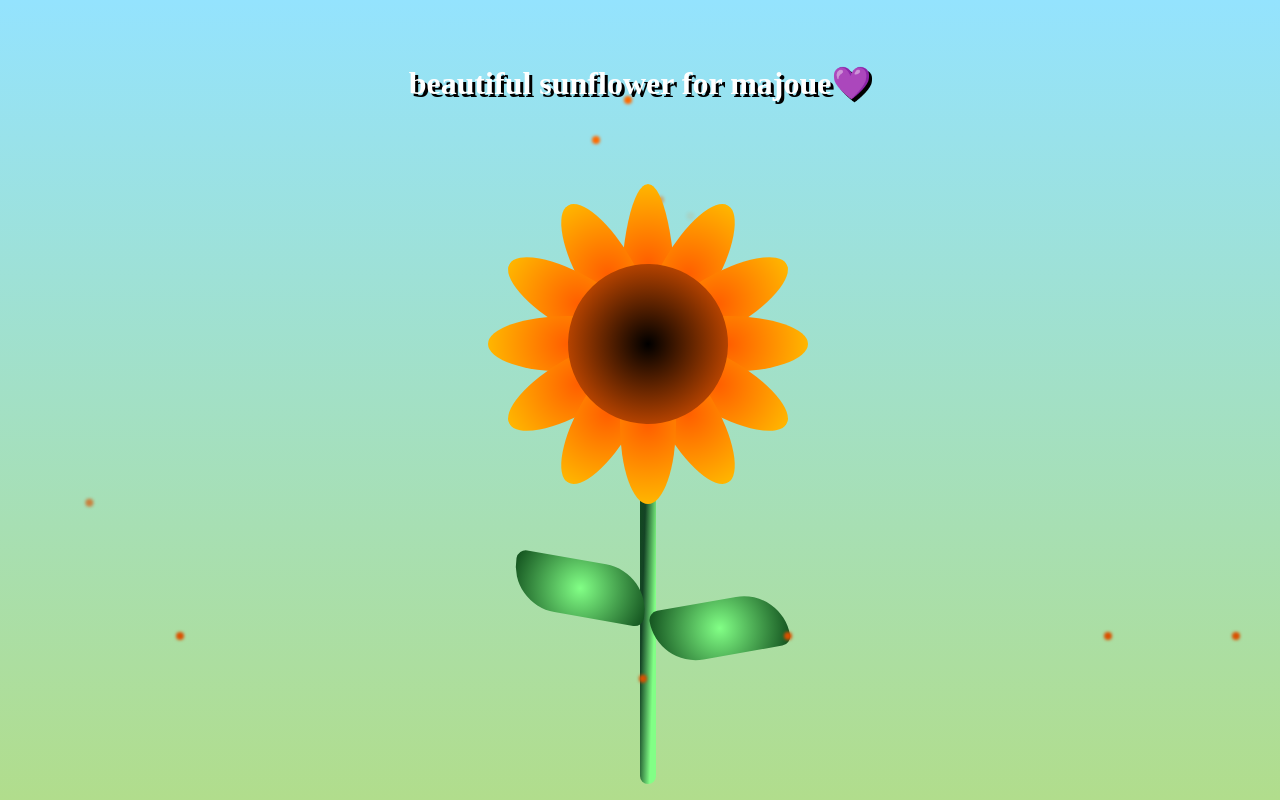
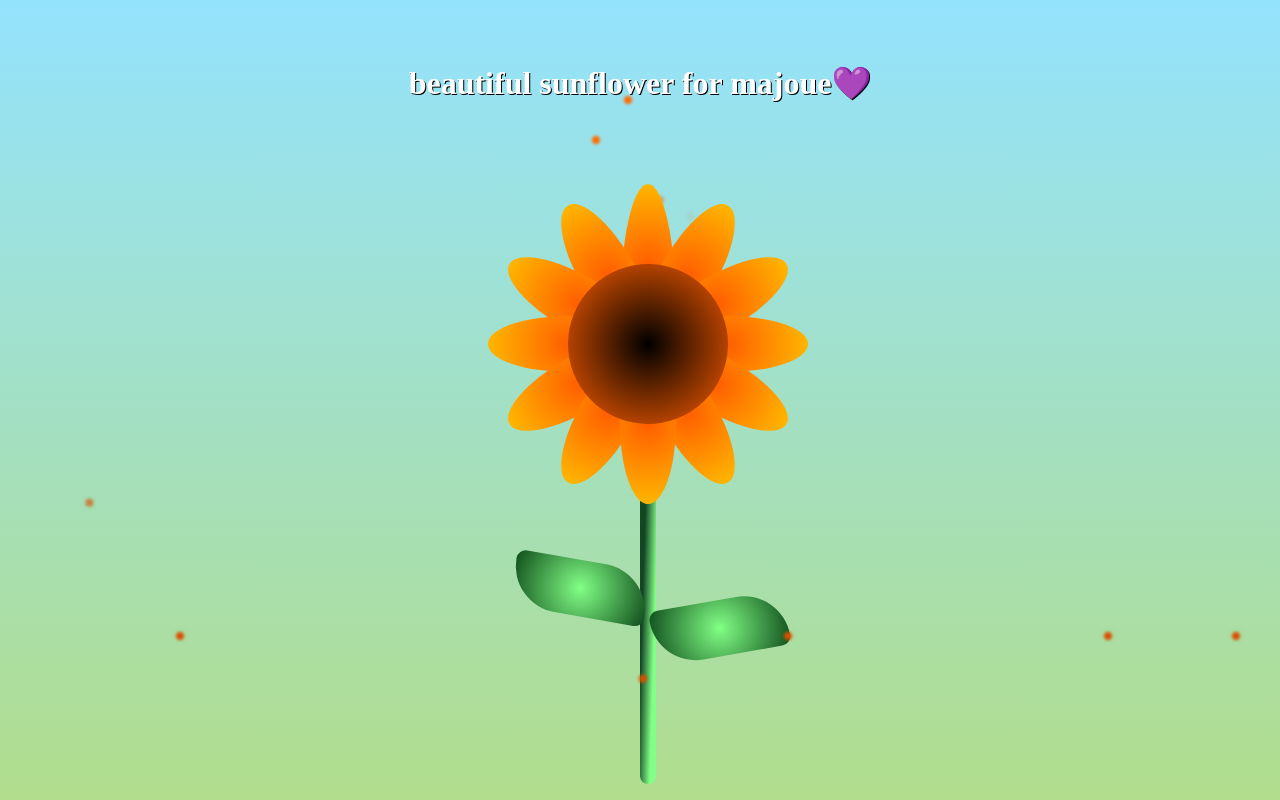
Before and after one commit to anxo2077/Flowers, a plain HTML site: page index.html in a window 1280 px wide. Drawn offline with Linux system fonts and the light colour scheme.

Commit message:
Stile change

```diff
--- a/style.css
+++ b/style.css
@@ -11,7 +11,7 @@
     transform: translateX(-50%);
     font-size: 2.5vmax;
     color: white;
-    text-shadow: 3px 3px 0 #000;
+    text-shadow: 1px 1px 0 #000;
 
     background-color: transparent;
     z-index: 10;
```
